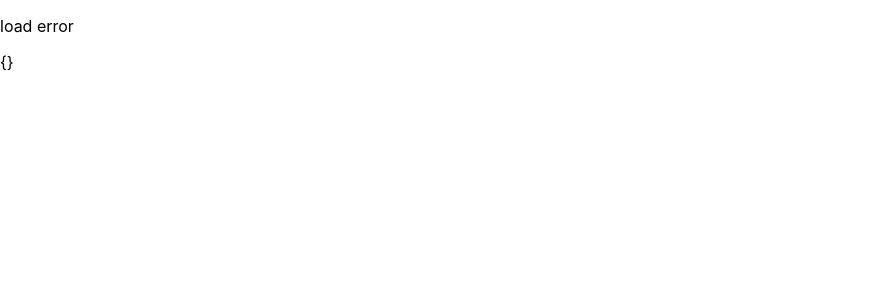
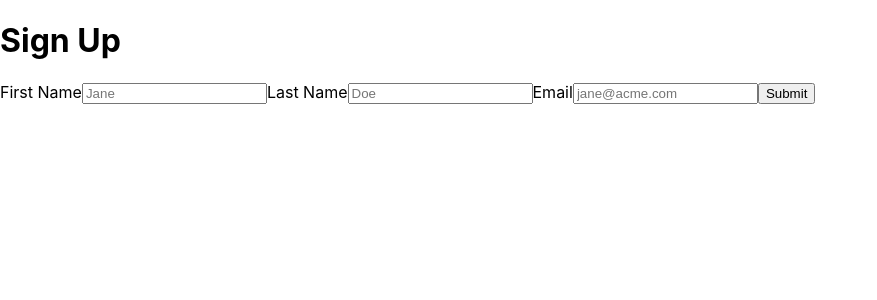
Before and after one commit to yevhenfc/redux-learn, a React (Create React App) app: page / in a window 1280 px wide. Shown: the top 300 px of the page, without its empty margins (0-877 px from the left). Built offline with nearby package versions, Linux system fonts and the light colour scheme; no server answers.

Commit message:
formil signupform

```diff
--- a/package.json
+++ b/package.json
@@ -7,6 +7,8 @@
     "@testing-library/jest-dom": "^5.16.4",
     "@testing-library/react": "^13.3.0",
     "@testing-library/user-event": "^13.5.0",
+    "dev-tools": "^0.1.6",
+    "formik": "^2.2.9",
     "react": "^18.2.0",
     "react-dom": "^18.2.0",
     "react-redux": "^8.0.2",
--- a/src/App.js
+++ b/src/App.js
@@ -1,11 +1,15 @@
+import React from 'react';
 import './App.css';
-import React from 'react';
+import UserList from './Components/UserList';
 import UserData from './Components/UserData';
+import SignupForm from './Components/SignupForm';
 
-export default function App() {
+function App() {
   return (
     <>
-      <UserData />
+      <SignupForm />
     </>
   );
 }
+
+export default  App;
--- /dev/null
+++ b/src/Components/SignupForm/index.jsx
@@ -0,0 +1,50 @@
+import React from 'react';
+import { Formik, Field, Form } from 'formik';
+
+// const SignupForm = () => (
+//     <Formik>
+//       initialValues={{login:'',pswd:''}};
+//       onSubmit={console.log(JSON.stringify(values))};
+//       <Form>
+//         <Field name="login" placeholder="login"></Field>
+//         <Field name="pswd" placeholder="pswd"></Field>
+//         <button type='submit'>Submit</button>
+//       </Form>
+//     </Formik>
+// )
+
+const SignupForm = () => (
+  <div>
+    <h1>Sign Up</h1>
+    <Formik
+      initialValues={{
+        firstName: '',
+        lastName: '',
+        email: '',
+      }}
+      onSubmit={async (values) => {
+        await new Promise((r) => setTimeout(r, 500));
+        alert(JSON.stringify(values, null, 2));
+      }}
+    >
+      <Form>
+        <label htmlFor="firstName">First Name</label>
+        <Field id="firstName" name="firstName" placeholder="Jane" />
+
+        <label htmlFor="lastName">Last Name</label>
+        <Field id="lastName" name="lastName" placeholder="Doe" />
+
+        <label htmlFor="email">Email</label>
+        <Field
+          id="email"
+          name="email"
+          placeholder="jane@acme.com"
+          type="email"
+        />
+        <button type="submit">Submit</button>
+      </Form>
+    </Formik>
+  </div>
+);
+
+export default SignupForm;
--- a/src/store/index.js
+++ b/src/store/index.js
@@ -1,23 +1,19 @@
-import { configureStore, getDefaultMiddleware } from '@reduxjs/toolkit';
+import { configureStore } from '@reduxjs/toolkit';
 import rootReducer from '../reducers';
 import rootSaga from '../sagas';
 import createSagaMiddleware from '@redux-saga/core';
 import { applyMiddleware } from 'redux';
 import { composeWithDevTools } from 'redux-devtools-extension';
+/*
+const sagaMiddleware = createSagaMiddleware();
+const store = configureStore({reducer : rootReducer},
+    applyMiddleware(sagaMiddleware),
+    sagaMiddleware.run);
+sagaMiddleware.run(rootSaga);
+export default store;
+*/
 
-
-const sagaMiddleware = createSagaMiddleware();
-
-const middleware = [sagaMiddleware];
-
-const store = configureStore({
-      reducer: rootReducer,
-      middleware,
-    },
-    composeWithDevTools(applyMiddleware(middleware))
-);
-
-sagaMiddleware.run(rootSaga);
+const store = configureStore({reducer : rootReducer}, composeWithDevTools(applyMiddleware));
 
 
 export default store;
```
Also changed, not shown: 1 other file (tests, documents, lock files or other folders).
